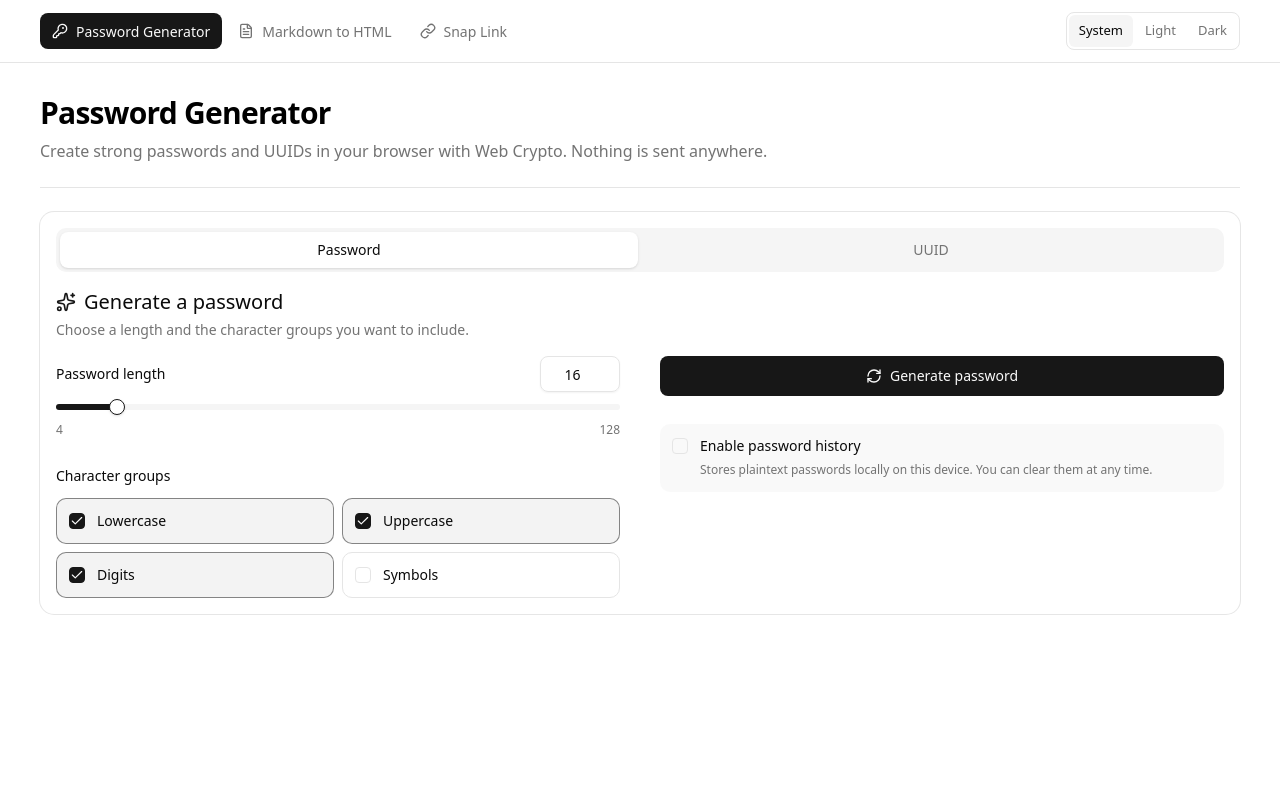
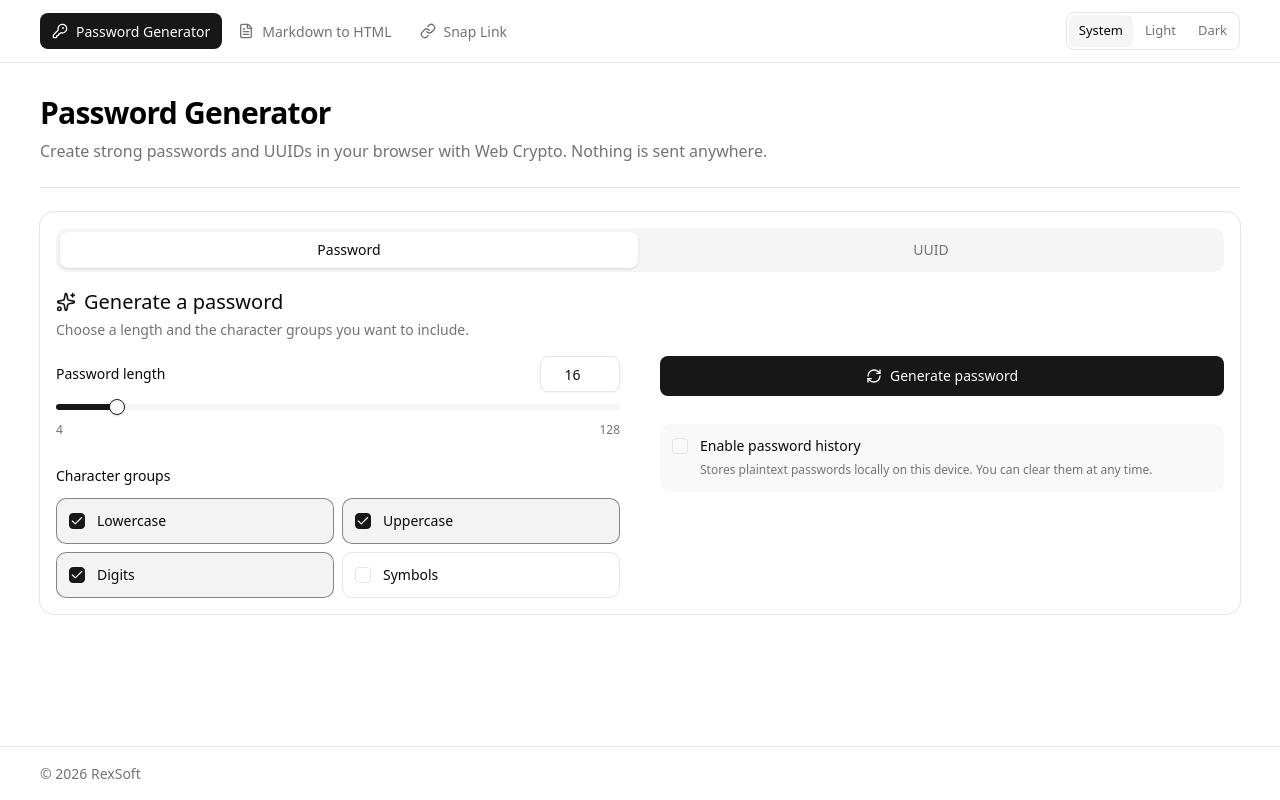
Before and after one commit to AlexandrBursak/PasswordGeneration, a Next.js app: page / in a window 1280 px wide. Built offline with nearby package versions, Linux system fonts and the light colour scheme.

Commit message:
feat(ui): shared RexSoft footer pinned to the page bottom

```diff
--- a/src/app/layout.tsx
+++ b/src/app/layout.tsx
@@ -3,6 +3,7 @@
 
 import "./globals.css";
 import { themeBootScript } from "@/shared/lib/themePreference";
+import { ServiceFooter } from "@/view/components/ServiceFooter";
 import { ServiceHeader } from "@/view/components/ServiceHeader";
 
 export const metadata: Metadata = {
@@ -17,9 +18,10 @@
       <head>
         <script dangerouslySetInnerHTML={{ __html: themeBootScript }} />
       </head>
-      <body>
+      <body className="flex min-h-dvh flex-col">
         <ServiceHeader />
         {children}
+        <ServiceFooter />
       </body>
     </html>
   );
--- /dev/null
+++ b/src/view/components/ServiceFooter.module.css
@@ -0,0 +1,11 @@
+.bar {
+  border-block-start: 1px solid var(--border);
+}
+
+.inner {
+  width: min(100% - 2rem, 75rem);
+  margin: 0 auto;
+  padding-block: 1rem;
+  color: var(--muted-foreground);
+  font-size: 0.875rem;
+}
--- /dev/null
+++ b/src/view/components/ServiceFooter.tsx
@@ -0,0 +1,10 @@
+import styles from "./ServiceFooter.module.css";
+
+// Same footer on every RexSoft service; the page shell pins it to the bottom.
+export function ServiceFooter() {
+  return (
+    <footer className={styles.bar}>
+      <p className={styles.inner}>© {new Date().getFullYear()} RexSoft</p>
+    </footer>
+  );
+}
--- a/src/view/widgets/PasswordGenerator/PasswordGeneratorScaffold.tsx
+++ b/src/view/widgets/PasswordGenerator/PasswordGeneratorScaffold.tsx
@@ -66,7 +66,7 @@
   async function clear() { await clearPasswordHistory(); setHistory([]); setMessage("Password history cleared."); }
 
   return (
-    <main className="mx-auto w-[min(100%-2rem,75rem)] pb-8">
+    <main className="mx-auto w-[min(100%-2rem,75rem)] flex-1 pb-8">
       <div className="mb-6 border-b pt-8 pb-6">
         <h1 className="font-heading text-3xl font-semibold tracking-tight">Password Generator</h1>
         <p className="mt-2 text-muted-foreground">Create strong passwords and UUIDs in your browser with Web Crypto. Nothing is sent anywhere.</p>
```
Also changed, not shown: 2 other files (tests, documents, lock files or other folders).
